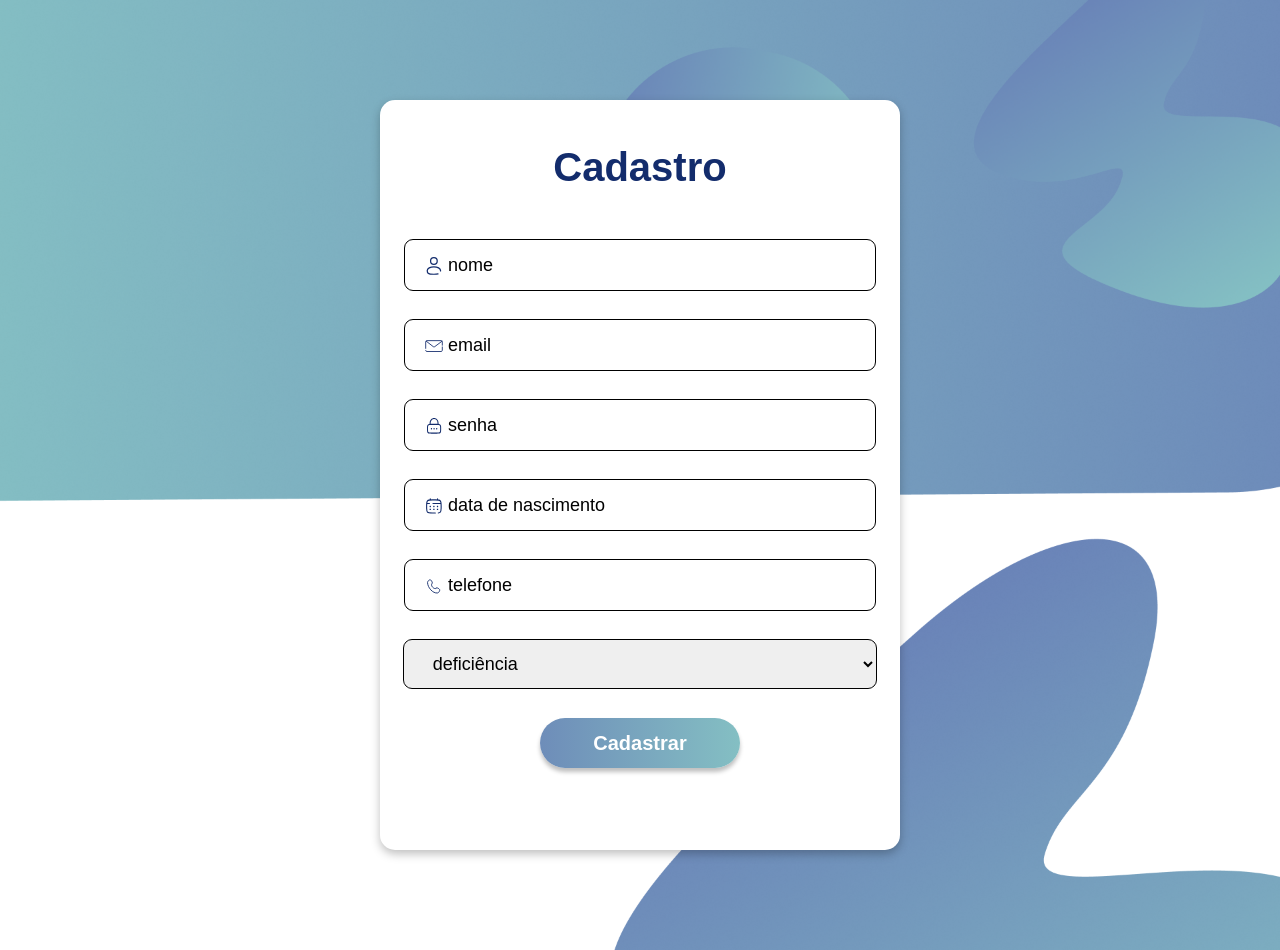
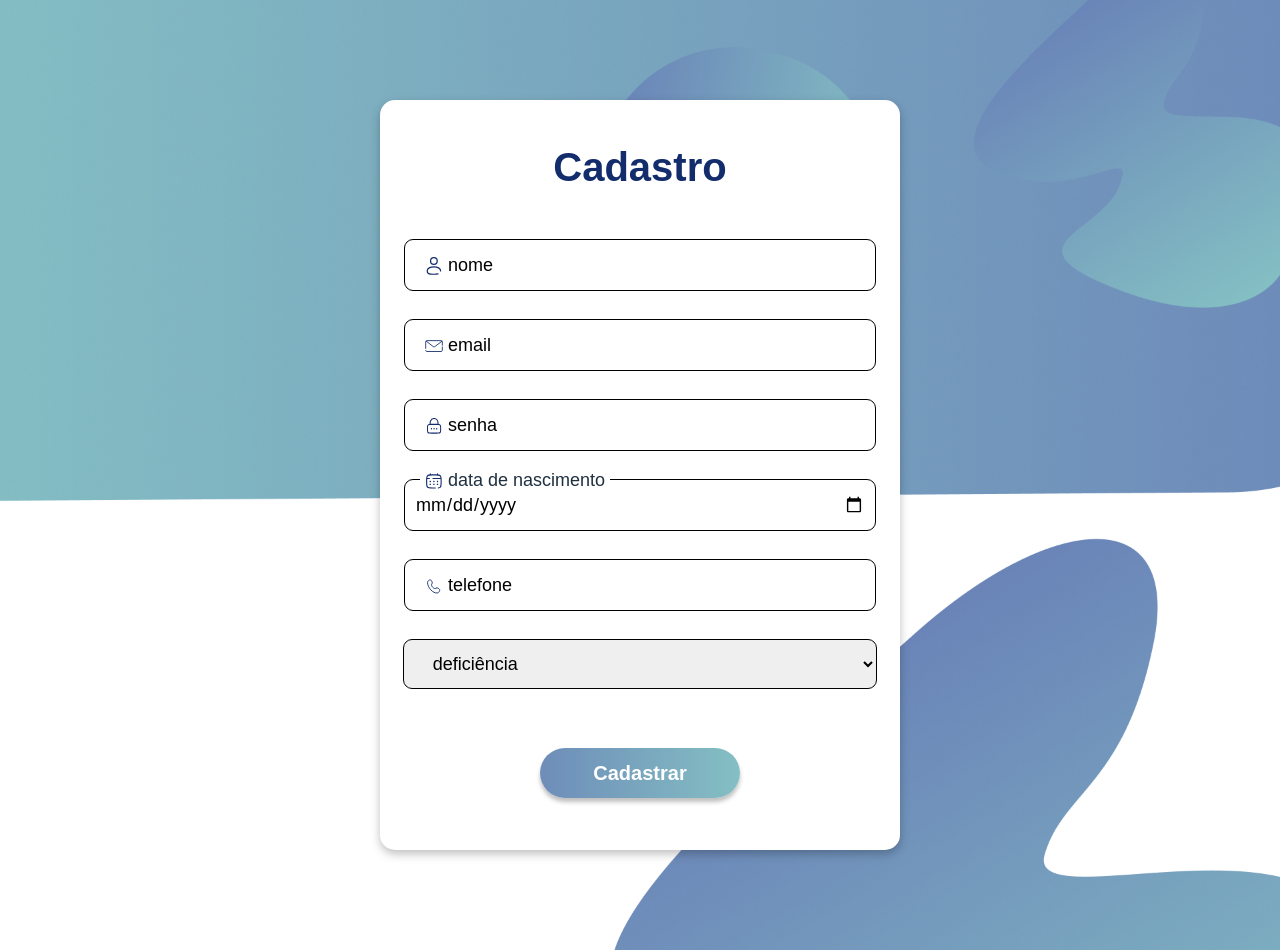
Before and after one commit to Deysehgfi/Projeto_CadAcel, a React (Vite) app in the folder FrontEnd/: page /Cadastro in a window 1280 px wide. Built offline with nearby package versions, Linux system fonts and the light colour scheme.

Commit message:
Ligação back com front da pag de cadastro finalida

```diff
--- a/FrontEnd/src/Components/Input/Input.jsx
+++ b/FrontEnd/src/Components/Input/Input.jsx
@@ -2,10 +2,10 @@ import {InputStyle,InputFields, Label, ImgIcon} from "../../styled/Input.js"
 import "../../index.css"
 import iconEmail from "../../public/Email.svg"
 
-const Input = ({TipoInput, NomeInput, NameLabel, IconImg, tipoDeUseState, Index, FuncaoInput}) => {
+const Input = ({TipoInput, NomeInput, NameLabel, IconImg, tipoDeUseState, Index, FuncaoInput, valorinput}) => {
     return(
         <InputFields className="input-fields">
-        <InputStyle tabIndex={Index} type={TipoInput} name={NomeInput} placeholder=""  required/>
+        <InputStyle tabIndex={Index} value={valorinput} type={TipoInput} name={NomeInput} placeholder=""  required/>
         <Label> <ImgIcon src={IconImg} alt="" className="imgIConEmail" />{NameLabel}</Label>
         </InputFields>
     )
--- a/FrontEnd/src/Pages/Cadastro.jsx
+++ b/FrontEnd/src/Pages/Cadastro.jsx
@@ -2,17 +2,17 @@ import { useState } from "react";
 import axios from "axios"
 import Input from "../Components/Input/Input.jsx"
 import Botao from "../Components/Botao/Botao.jsx";
-import { Form, LinkForm, TituloForm, BOxTitulo, Select, SectionCadastro} from "../styled/Cadastro.js";
+import { Form, LinkForm, TituloForm, BOxTitulo, Select, SectionCadastro } from "../styled/Cadastro.js";
+import { InputStyle, InputFields, Label, ImgIcon } from "../styled/Input.js"
 import IconEmail from "../public/Email-Icon.svg"
 import Person from "../public/Group.svg"
 import IconSenha from "../public/Senha.svg"
 import Icondata from "../public/DataNasc.svg"
 import Iconphone from "../public/Telephone.svg"
-import IconAnexo from "../public/Anexo.svg"
 
 
 
-const Cadastro = ({ TipoInput, NomeInput, PlaceholderInput, nomeBotao, FormTitulo, NameLabel, IconImg, FuncaoBotao, TipoBotao }) => {
+const Cadastro = ({ TipoInput, NomeInput, PlaceholderInput, nomeBotao, FormTitulo, NameLabel, valorinput, IconImg, FuncaoBotao, TipoBotao }) => {
     const [nome, setNome] = useState("")
     const [email, setEmail] = useState("")
     const [senha, setSenha] = useState("")
@@ -27,7 +27,7 @@ const Cadastro = ({ TipoInput, NomeInput, PlaceholderInput, nomeBotao, FormTitul
         try {
             await axios.post(
                 "http://localhost:3333/usuarios/cadastro",
-                JSON.stringify({ nome, email, senha, telefone, deficiencia, dataNascimento}),
+                JSON.stringify({ nome, email, senha, telefone, deficiencia, dataNascimento }),
                 {
                     headers: { "Content-Type": "application/json" }
                 },
@@ -41,8 +41,14 @@ const Cadastro = ({ TipoInput, NomeInput, PlaceholderInput, nomeBotao, FormTitul
                 setError("Usuário ou senha inválidos",);
             }
         }
+
+        console.log("NOme ->", nome)
+        console.log("senha->", senha)
+        console.log("data->", dataNascimento)
+        console.log("email->", email)
+        console.log("telefone->", telefone)
+        console.log("deficiencia->", deficiencia)
     }
-console.log("Usuario ->>>", nome,senha,"<-- nome")
 
 
     return (
@@ -52,15 +58,34 @@ console.log("Usuario ->>>", nome,senha,"<-- nome")
                     <BOxTitulo>
                         <TituloForm>Cadastro</TituloForm>
                     </BOxTitulo>
-            <Input TipoInput="text" NameLabel="nome" value={nome} IconImg={Person} onChange={(event) => setNome(event.target.value)}/>
 
-            <Input TipoInput="email" NameLabel="email" value={email} IconImg={IconEmail} onChange={(event) => setEmail(event.target.value)}/>
+                    <InputFields className="input-fields">
+                        <InputStyle type="text" value={nome} onChange={(event) => setNome(event.target.value)} placeholder="" required />
+                        <Label> <ImgIcon src={Person} alt="" className="imgIConEmail" />nome</Label>
+                    </InputFields>
 
-            <Input TipoInput="password" NameLabel="senha" value={senha}  IconImg={IconSenha} onChange={(event) => setSenha(event.target.value)}/>
 
-            <Input TipoInput="data" NameLabel="data de nascimento"IconImg={Icondata} value={dataNascimento} onChange={(event) => setDataNascimento(event.target.value)}/>
+                    <InputFields className="input-fields">
+                        <InputStyle type="email" value={email} onChange={(event) => setEmail(event.target.value)} placeholder="" required />
+                        <Label> <ImgIcon src={IconEmail} alt="" className="imgIConEmail" />email</Label>
+                    </InputFields>
 
-            <Input TipoInput="number" NameLabel="telefone" value={telefone} IconImg={Iconphone} onChange={(event) => setTelefone(event.target.value)}/>
+                    <InputFields className="input-fields">
+                        <InputStyle type="password" value={senha} onChange={(event) => setSenha(event.target.value)} placeholder="" required />
+                        <Label> <ImgIcon src={IconSenha} alt="" className="imgIConEmail" />senha</Label>
+                    </InputFields>
+
+
+                    <InputFields className="input-fields">
+                        <InputStyle type="date" value={dataNascimento} onChange={(event) => setDataNascimento(event.target.value)} placeholder="" required />
+                        <Label> <ImgIcon src={Icondata} alt="" className="imgIConEmail" />data de nascimento</Label>
+                    </InputFields>
+
+
+                    <InputFields className="input-fields">
+                        <InputStyle type="number" value={telefone} onChange={(event) => setTelefone(event.target.value)} placeholder="" required />
+                        <Label> <ImgIcon src={Iconphone} alt="" className="imgIConEmail"/>telefone</Label>
+                    </InputFields>
 
                     <Select value={deficiencia} onChange={(event) => setDeficiencia(event.target.value)}>
                         <option>deficiência</option>
@@ -69,8 +94,8 @@ console.log("Usuario ->>>", nome,senha,"<-- nome")
                         <option>Auditiva</option>
                         <option>Neurodivergente</option>
                     </Select>
-            {error}
-            <Botao nomeBotao="Cadastrar" TipoBotao="submit"/>
+                    <p>{error}</p>
+                    <Botao nomeBotao="Cadastrar" TipoBotao="submit" />
                 </Form>
 
             </SectionCadastro>
--- a/FrontEnd/src/styled/Cadastro.js
+++ b/FrontEnd/src/styled/Cadastro.js
@@ -66,3 +66,58 @@ export const Select = styled.select`
     padding: 13px 25px;
     font-size: 18px;
 `
+
+
+
+
+export const InputStyle = styled.input`
+    width: 100%;
+    height: 100%;
+    outline: 1.4px solid black;
+    border: none;
+    border-radius:  8px;
+    padding: 5px 10px;
+    font-size: 18px;
+
+    &:focus{
+    outline: 2px solid #1f3040;
+  }
+  &:focus + label{
+    top: -10px;
+    color: #1f3040;
+  }
+
+  &:not(:placeholder-shown) + label{
+    top: -10px;
+    color: #1f3040;
+  }
+    `
+
+export const InputFields = styled.div`
+    position: relative;
+    width: 100%;
+    height: 50px;
+    display: flex;
+    flex-direction: column;
+    align-items: center;
+    `
+
+export const Label = styled.label`
+    position: absolute;
+    top: 15px;
+    left: 5px;
+    font-size: 18px;
+    padding: 0 5px;
+    pointer-events: none;
+    transition: top .2s;
+    background-color: white;
+    color: black;
+    display: flex;
+    gap: 5px;
+    align-items: center;
+    `
+
+export const ImgIcon = styled.img`
+height: 18px;
+width: 18px;
+`
```
Lines whose indentation alone changed are shown as unchanged.
